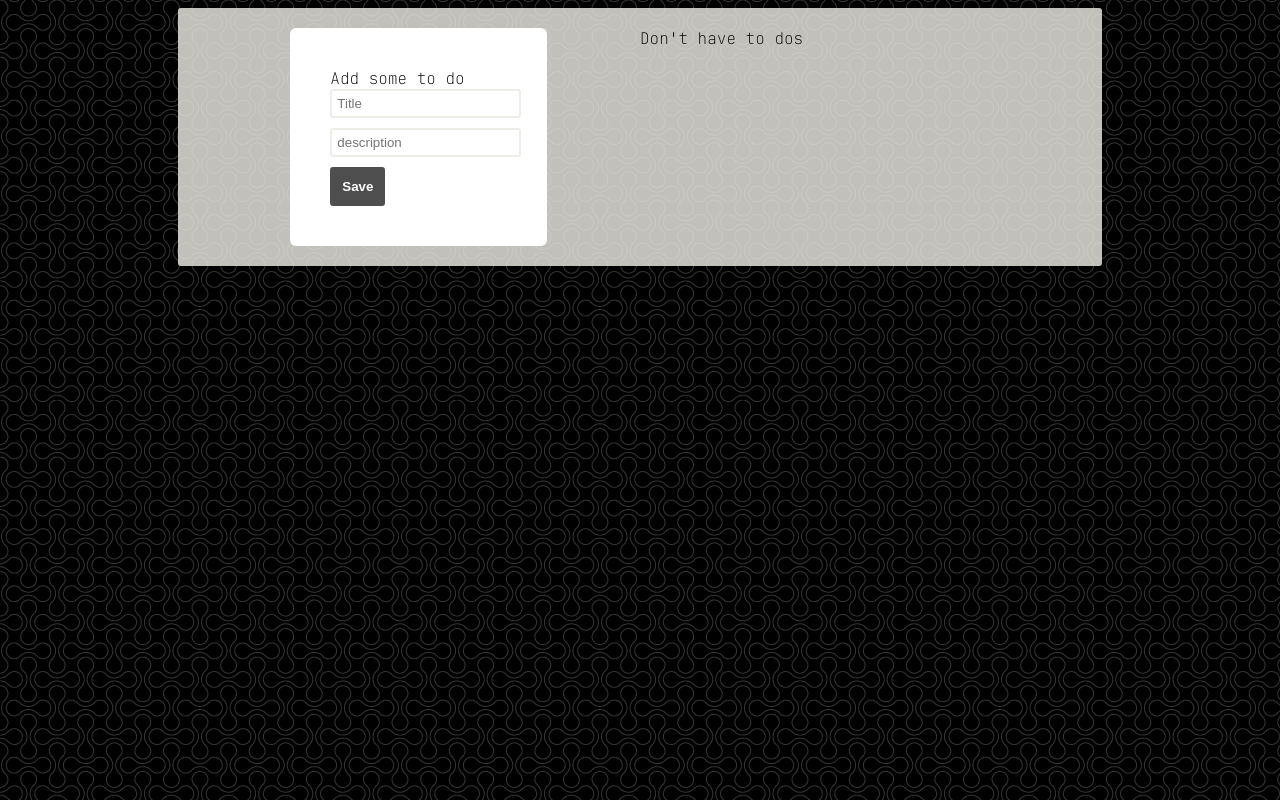
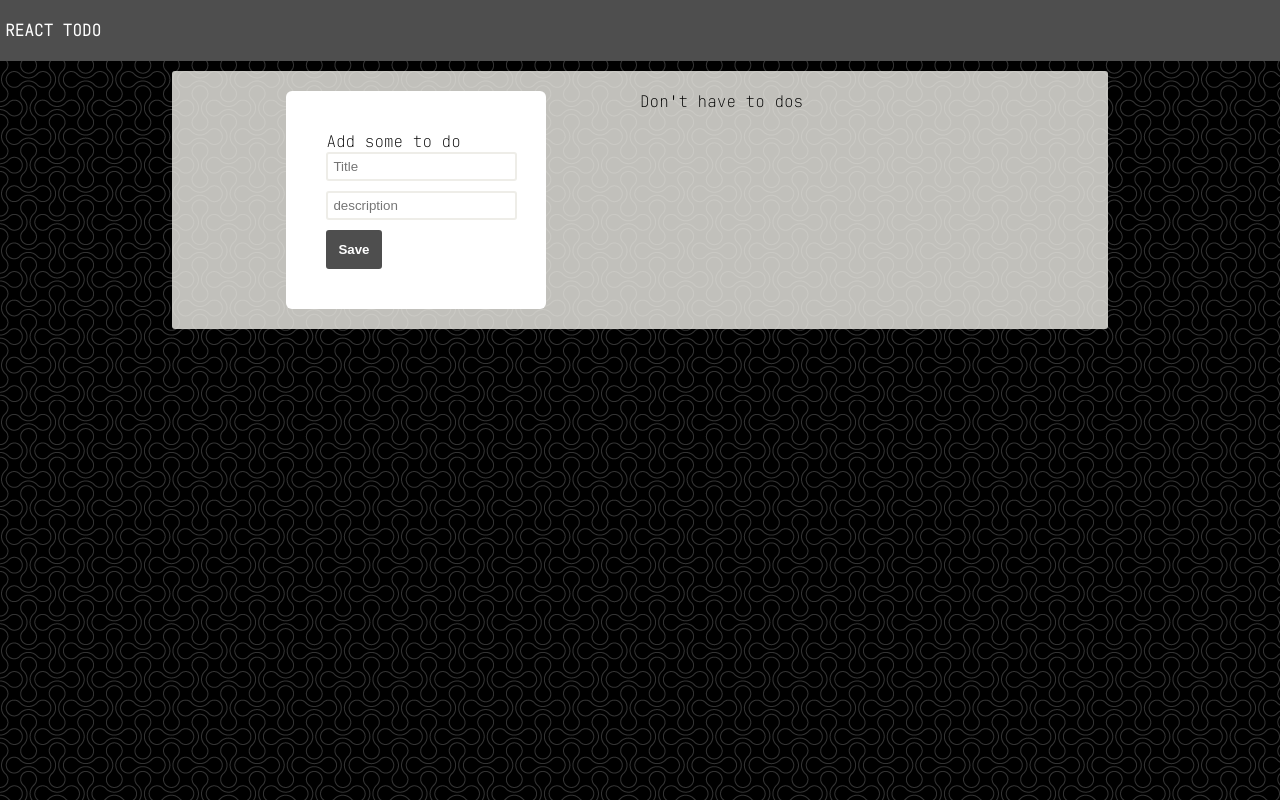
Before and after one commit to GiuProgramert/react-todo-list, a React (Create React App) app: page / in a window 1280 px wide. Built offline with nearby package versions, Linux system fonts and the light colour scheme.

Commit message:
Added navbar

```diff
--- a/src/app.css
+++ b/src/app.css
@@ -1,5 +1,10 @@
 /* JetBrains mono */
 @import url('https://fonts.googleapis.com/css2?family=JetBrains+Mono:wght@100&display=swap');
+
+* {
+  margin: 0;
+  padding: 0;
+}
 
 :root{
   --primary-color: rgb(78, 78, 78);
@@ -9,6 +14,16 @@
 body {
   background-image: url('background.png');
   font-family: 'JetBrains Mono', monospace;
+}
+
+
+nav {
+  color: white;
+  background-color: var(--primary-color);
+  margin-bottom: 10px;
+  padding: 20px 5px;
+  font-weight: bold;
+  text-transform: uppercase;
 }
 
 .todos-container {
@@ -22,6 +37,8 @@ body {
   color: rgb(108, 110, 110);
   text-decoration: line-through;
 }
+
+/** Nav bar styles */
 
 /** Grid */
 
@@ -57,12 +74,21 @@ body {
   margin-bottom: 10px;
 }
 
-.inputs-container button,
-td button
-{
+.inputs-container button {
   color: white;
   font-weight: bold;
   padding: 10px;
+  background-color: var(--primary-color);
+  border: 2px solid var(--primary-color);
+  border-radius: 3px;
+  cursor: pointer;
+}
+
+td button {
+  color: white;
+  font-weight: bold;
+  padding: 5px;
+  margin: 3px 0;
   background-color: var(--primary-color);
   border: 2px solid var(--primary-color);
   border-radius: 3px;
--- a/src/components/App.js
+++ b/src/components/App.js
@@ -7,6 +7,7 @@ import { addToDo, getToDos, changeCompleted, deleteToDo } from "../toDosStorage"
 import "../app.css";
 
 //Componets
+import NavBar from './NavBar';
 import InputTodos from "./InputTodos";
 import TableTodos from "./TableTodos";
 
@@ -48,7 +49,7 @@ class App extends Component {
 
     return (
       <div className="main-container">
-        <div className="nav-container"></div>
+        <NavBar/>
         <div className="todos-container">
           <div className="row">
             <InputTodos addToDo={this.handleAddTodo} />
--- /dev/null
+++ b/src/components/NavBar.js
@@ -0,0 +1,13 @@
+import '../app.css';
+
+function NavBar() {
+  return (
+    <nav>
+      <div className="nav-title">
+        React todo
+      </div>
+    </nav>
+  )
+}
+
+export default NavBar;
```
